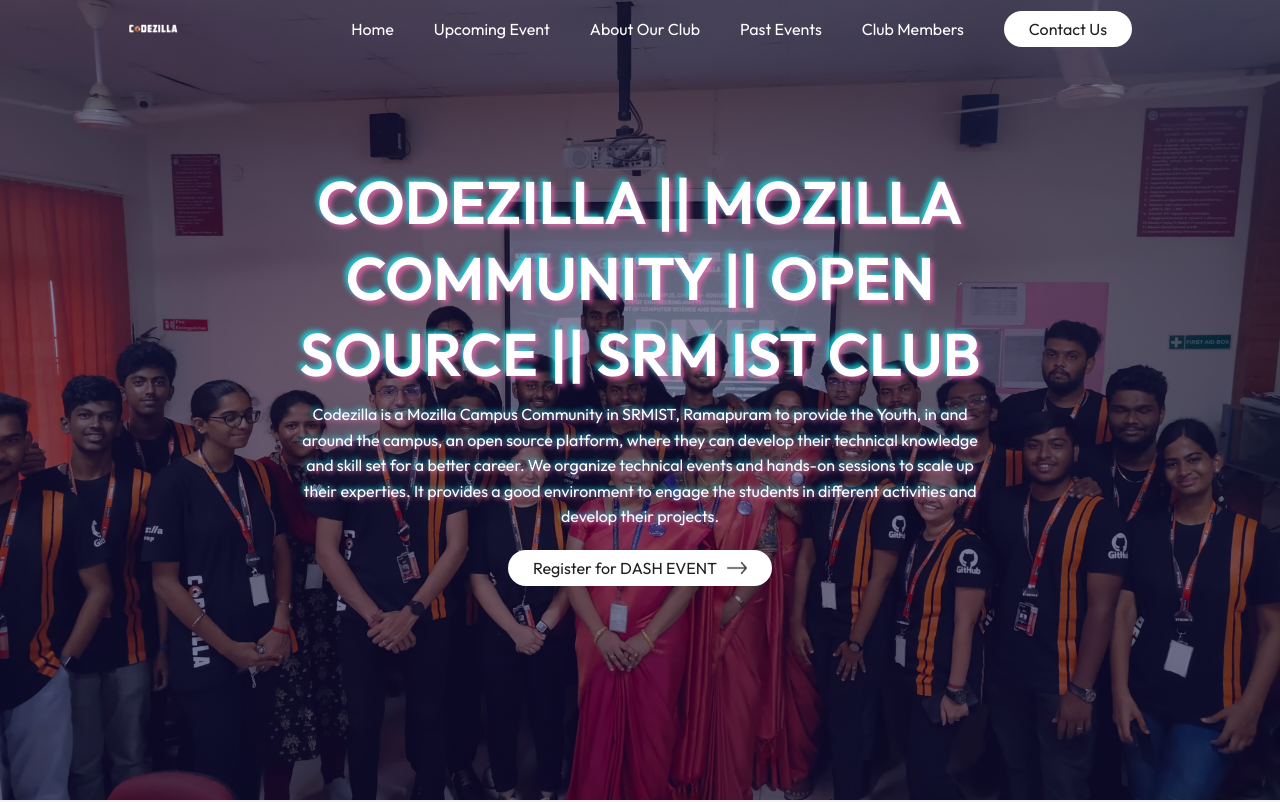
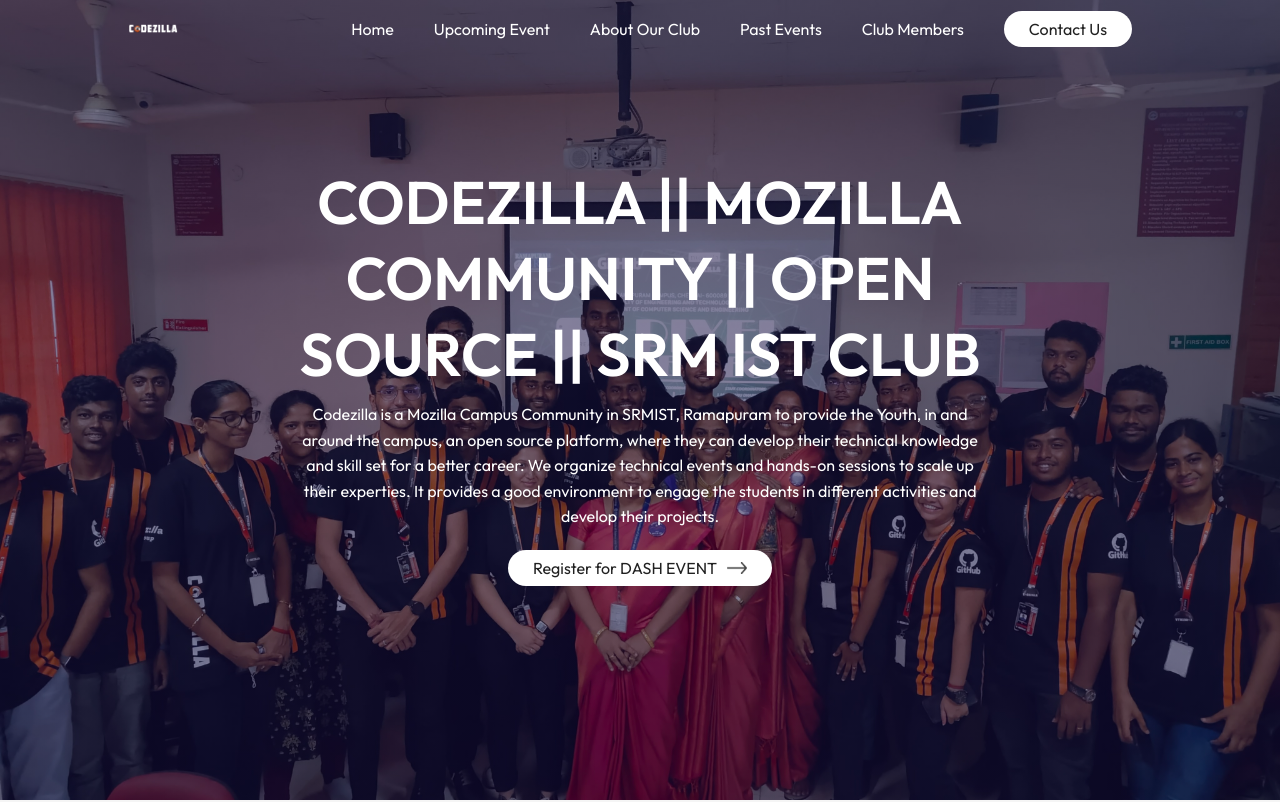
Before and after one commit to Sahilll94/Codezilla, a React (Vite) app: page / in a window 1280 px wide. Shown: the top 802 px of the page. Built offline with nearby package versions, Linux system fonts and the light colour scheme.

Commit message:
updated hero.css:

```diff
--- a/src/Components/Hero/Hero.css
+++ b/src/Components/Hero/Hero.css
@@ -22,7 +22,7 @@
     font-size: 60px;
     font-weight: 600;
     color: #fff; /* Base color */
-    text-shadow: 3px 3px 5px rgba(255, 105, 180, 0.7), -3px -3px 5px rgba(0, 255, 255, 0.7); /* Mixture of colors */
+    /* text-shadow: 3px 3px 5px rgba(255, 105, 180, 0.7), -3px -3px 5px rgba(0, 255, 255, 0.7); Mixture of colors */
 }
 
 .hero-text p{
@@ -30,7 +30,7 @@
     margin: 10px auto 20px;
     line-height: 1.6;
     color: #fff; /* Base color */
-    text-shadow: 2px 2px 4px rgba(255, 105, 180, 0.7), -2px -2px 4px rgba(0, 255, 255, 0.7); /* Mixture of colors */
+    /* text-shadow: 2px 2px 4px rgba(255, 105, 180, 0.7), -2px -2px 4px rgba(0, 255, 255, 0.7); Mixture of colors */
 }
 
 /* media */
```
